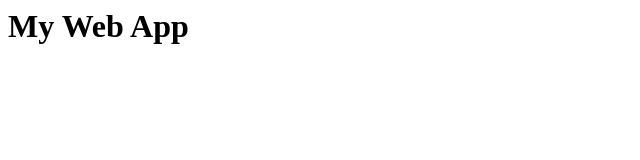
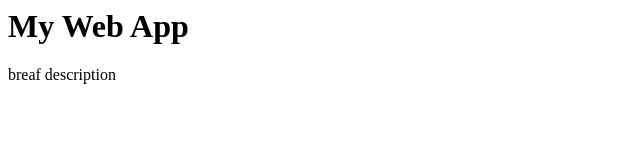
Before and after one commit to impulso/mywebapp, a plain HTML site: page index.html in a window 1280 px wide. Shown: the whole page, without its empty margins (0-640 px from the left). Drawn offline with Linux system fonts and the light colour scheme.

Commit message:
Update index.html

```diff
--- a/index.html
+++ b/index.html
@@ -1 +1,2 @@
 <h1>My Web App</h1>
+<p>breaf description</p>
```
